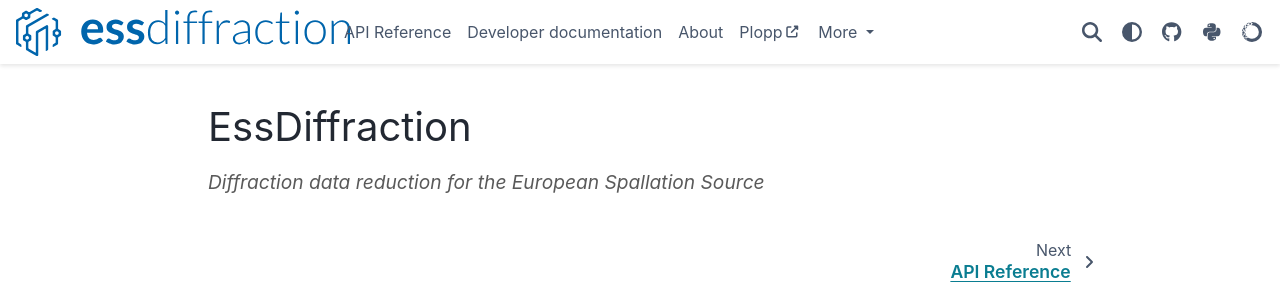
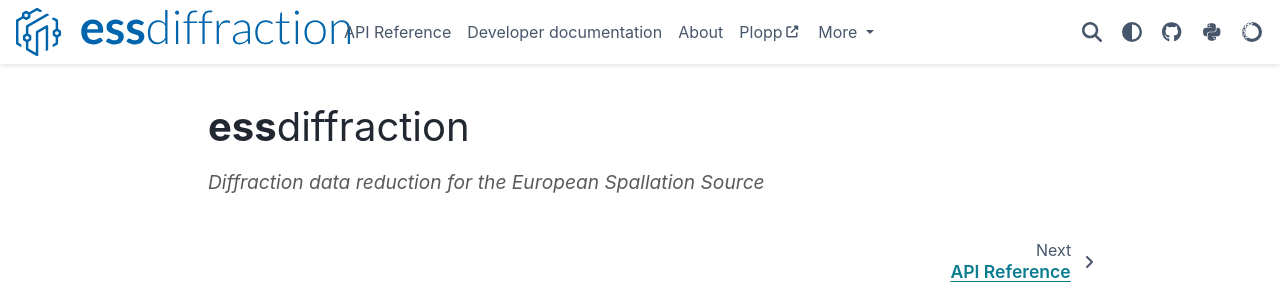
Before and after one commit to scipp/essdiffraction, a Sphinx documentation site: the page built from docs/index.md, in a window 1280 px wide. Shown: the top 300 px of the page. Built offline with Sphinx 7.4.7 and the PyData theme 0.15.4, drawn with Linux system fonts in a browser that asks for light colours.

Commit message:
Bold ess title in docs

```diff
--- a/docs/index.md
+++ b/docs/index.md
@@ -1,4 +1,4 @@
-# EssDiffraction
+# **ess**diffraction
 
 <span style="font-size:1.2em;font-style:italic;color:#5a5a5a">
   Diffraction data reduction for the European Spallation Source
```
